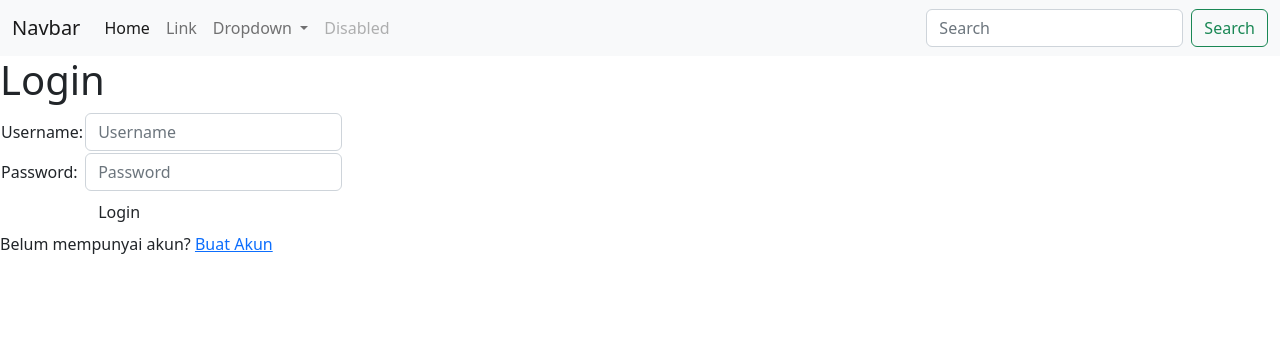
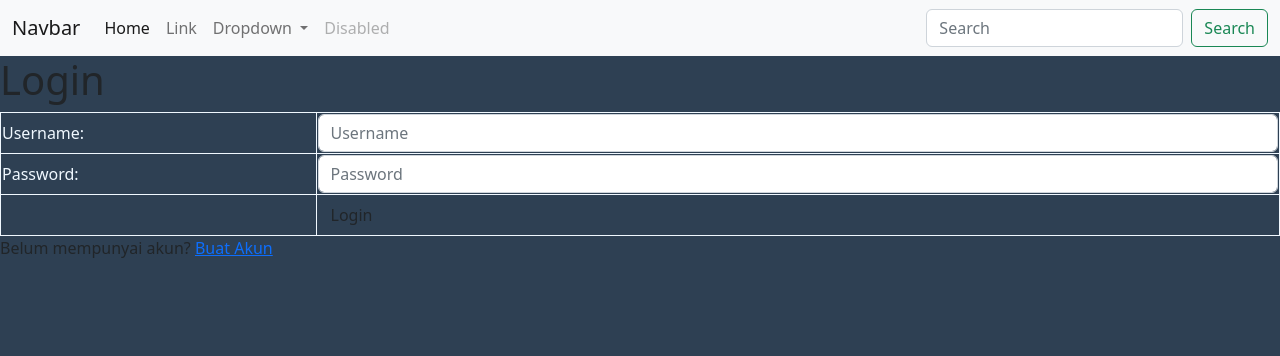
Before and after one commit to ZackyMD/LAB-1-NEW-VER, a Django app: a page that uses templates/base.html in a window 1280 px wide. Shown: the top 356 px of the page. Run offline with Django 4.2, Linux system fonts and the light colour scheme.

Commit message:
penambahan bentuk tabel

```diff
--- a/templates/base.html
+++ b/templates/base.html
@@ -10,6 +10,31 @@
   {% block meta %}
   {% endblock meta %}
 </head>
+<style>
+  body{
+    background-color: #2E4053;
+  }
+  h5{
+    color: aliceblue;
+    font-size: small;
+  }
+  h4{
+    color: aliceblue;
+    font-size: large;
+  }
+  table, th, td{
+    color: aliceblue;
+    border: 1px solid;
+    width: auto;
+    border-spacing: 2 px ;
+    font-size: medium;
+  }
+  table{
+    width: 100%;
+    border-collapse: collapse;
+  }
+
+</style>
 
 <body>
   <nav class="navbar navbar-expand-lg bg-light">
--- a/wishlist/templates/wishlist.html
+++ b/wishlist/templates/wishlist.html
@@ -1,8 +1,7 @@
 {% extends 'base.html' %}
 
 {% block content %}
-<h5>Nama: </h5>
-<p>{{nama}}</p>
+<h4>Nama: {{nama}}</h4>
 
 <table>
     <tr>
```
